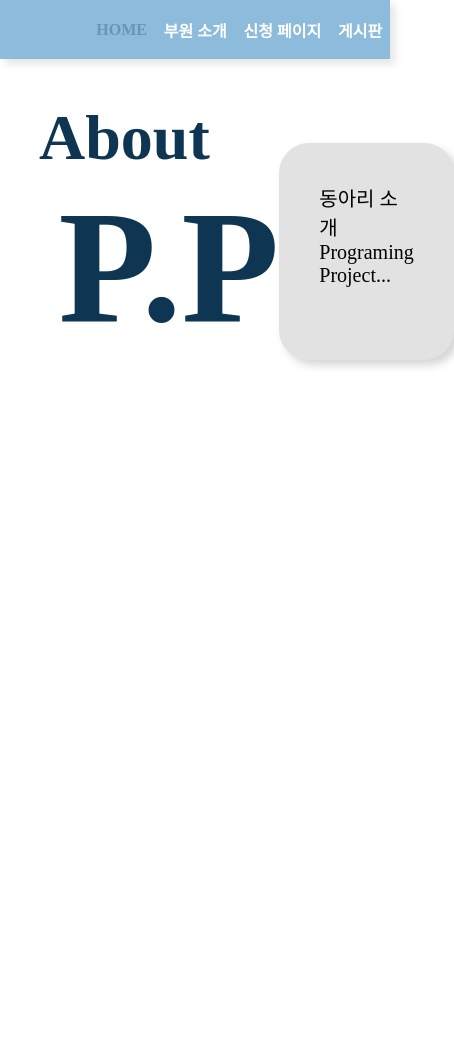
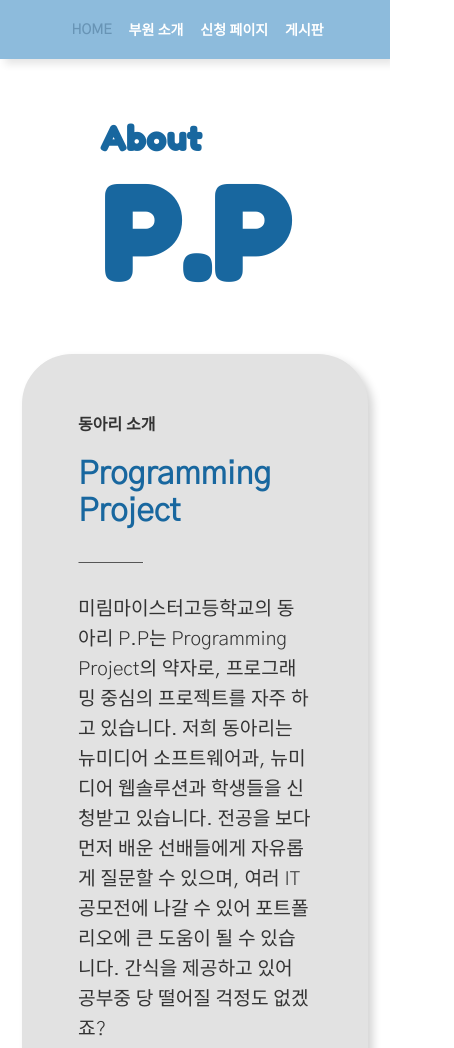
Before and after one commit to dbdbennn/P.P_homepage, a plain HTML site: page index.html in a window 390 px wide. Shown: the top 1048 px of the page, 454 px wide, since content can reach past the window. Before the commit the page ends 844 px from the top, so only its background shows below. Drawn offline with Linux system fonts and the light colour scheme; a web font is replaced by a local one.

Commit message:
반응형 좀 하고, 사진 위치 바꿈. 전반적인 디자인도.

```diff
--- a/css/index.css
+++ b/css/index.css
@@ -6,6 +6,7 @@
 * {
     padding: 0;
     margin: 0;
+    font-family: 'Gothic A1', sans-serif;
 }
 
 /* navbar */
@@ -20,13 +21,13 @@
     justify-content: end;
     align-items: center;
     gap: 2vh;
-    padding-right: 2vw;
+    padding-right: 17vw;
 }
 
 .menu {
     text-decoration: none;
     color: #ffffff;
-    font-size: 1rem;
+    font-size: 14px;
     font-weight: 600;
 }
 
@@ -35,23 +36,119 @@
 }
 
 /* body contents */
+.all-content {
+    margin-top: 5rem;
+    display: flex;
+    justify-content: space-around;
+}
 #main-content{
-    display: flex;
-    justify-content: space-between;
+    flex-wrap: wrap;
 }
 
 .title-content {
-    color:#0E3552;
+    color:#18679f;
     font-weight: 800;
-    margin: 5vh 0 0 10vw;
+    margin-left: 5rem;
+}
+
+#main-about {
+    font-size: 4vh;
+    font-family: 'Fredoka One'
+}
+
+#main-pp {
+    font-size: 15vh;
+    margin-left: 3rem;
+    font-family: 'Fredoka One'
 }
 
 /* introduce */
 .intrd {
-    margin: 10vh 10vw 0 0;
     background-color: rgb(226, 226, 226);
     box-shadow: 5px 5px 8px hsla(0, 0%, 0%, 0.169);
-    border-radius: 30px;
-    padding: 2.5rem;
-    font-size: 20px;
+    border-radius: 50px;
+    padding: 3.5rem;
+    width: 15rem;
+    margin-top: 3rem;
+    margin-right: 10rem;
+    margin-left: 3rem;
+    line-height: 30px;
+    font-size: 1rem;
+    color: var(--main-textcolor);
 }
+
+.intrd-title {
+    font-weight: 600;
+    font-size: 1rem;
+    margin-bottom: 1rem;
+}
+
+.intrd-pp{
+    margin-bottom: 2rem;
+    font-weight: bolder;
+    font-size: 2rem;
+    color: #18679f;
+    line-height: 2.3rem;
+}
+
+.hr {
+    margin-bottom: 2rem;
+    width: 4rem;
+    background-color: #565656;
+    height: 1px;
+    border-bottom: 0px;
+    border-top: 0px;
+
+}
+
+/* footer */
+footer {
+    transform: translatY(100%);
+    position: relative;
+    background-color: rgba(198, 198, 198, 0.834);
+    padding: 3rem;
+    padding-left: 15rem;
+    font-weight: 600;
+    font-size: 15px;
+    color: var(--main-textcolor);
+ }
+
+.wrapper{
+    padding-bottom: 30%;
+}
+
+/* img */
+img {
+    width: 38vw;
+    margin-top: 7rem;
+    margin-left: 7rem;
+}
+@media screen and (max-width: 1000px) {
+    img {
+        display: none;
+    }
+
+    .all-content {
+        margin-top: 7vh;
+        flex-direction: column;
+        align-items: center;
+        gap: 5vh;
+    }
+
+    .intrd {
+        margin: 0;
+        width: 60vw;
+        font-size: 1.2rem;
+    }
+
+    .title-content {
+        margin: 0;
+    }
+
+    #main-pp {
+        margin: 0;
+    }
+
+
+
+}
--- a/index.html
+++ b/index.html
@@ -6,8 +6,18 @@
     <meta name="viewport" content="width=device-width, initial-scale=1.0" />
     <link rel="stylesheet" href="css/index.css" />
     <title>P.P</title>
+    <link rel="preconnect" href="https://fonts.googleapis.com" />
+    <link rel="preconnect" href="https://fonts.gstatic.com" crossorigin />
+    <link rel="preconnect" href="https://fonts.googleapis.com" />
+    <link rel="preconnect" href="https://fonts.gstatic.com" crossorigin />
+    <link
+      href="https://fonts.googleapis.com/css2?family=Fredoka+One&family=Gothic+A1:wght@300&family=Signika+Negative:wght@700&display=swap"
+      rel="stylesheet"
+    />
   </head>
   <body>
+    <div class="wrapper">
+      <section>
         <header id="header">
           <nav id="navbar">
             <a href="index.html" class="menu" id="menu-home">HOME</a>
@@ -17,22 +27,47 @@
           </nav>
         </header>
 
+        <div class="all-content">
           <div id="main-content">
             <!-- title -->
             <div class="title-content">
-        <p class="main-title" style="font-size: 4rem">About<br /></p>
-        <p class="main-title" style="font-size: 10rem; padding-left: 5vw">
-          P.P
-        </p>
+              <p class="main-title" id="main-about">About<br /></p>
+              <p class="main-title" id="main-pp">P.P</p>
+            </div>
+
+            <img src="css/img/coding-club.png" />
           </div>
 
           <!-- introduce -->
           <div class="intrd">
             <div id="intrd-container">
               <p class="intrd-title">동아리 소개</p>
-          <p class="intrd-content">Programing Project...</p>
+              <p class="intrd-pp">Programming Project</p>
+              <hr class="hr" />
+              <p class="intrd-content">
+                미림마이스터고등학교의 동아리 P.P는 Programming Project의
+                약자로, 프로그래밍 중심의 프로젝트를 자주 하고 있습니다. 저희
+                동아리는 뉴미디어 소프트웨어과, 뉴미디어 웹솔루션과 학생들을
+                신청받고 있습니다. 전공을 보다 먼저 배운 선배들에게 자유롭게
+                질문할 수 있으며, 여러 IT 공모전에 나갈 수 있어 포트폴리오에 큰
+                도움이 될 수 있습니다. 간식을 제공하고 있어 공부중 당 떨어질
+                걱정도 없겠죠?
+              </p>
             </div>
           </div>
         </div>
+      </section>
+    </div>
+    <footer>
+      <div>
+        <p>
+          (08821) 서울시 관악구 호암로 546 (신림동)<br />
+          <br />
+          교무실02-872-4071 (Fax 02-887-0856)<br />
+          02-886-1812 (Fax 02-878-2188)546<br />
+          Hoam-ro, Gwanak-gu, Seoul, 08821 Korea MIRIM MEISTER SCHOOL
+        </p>
+      </div>
+    </footer>
   </body>
 </html>
```
Also changed, not shown: 1 other file. Lines whose indentation alone changed are shown as unchanged.
